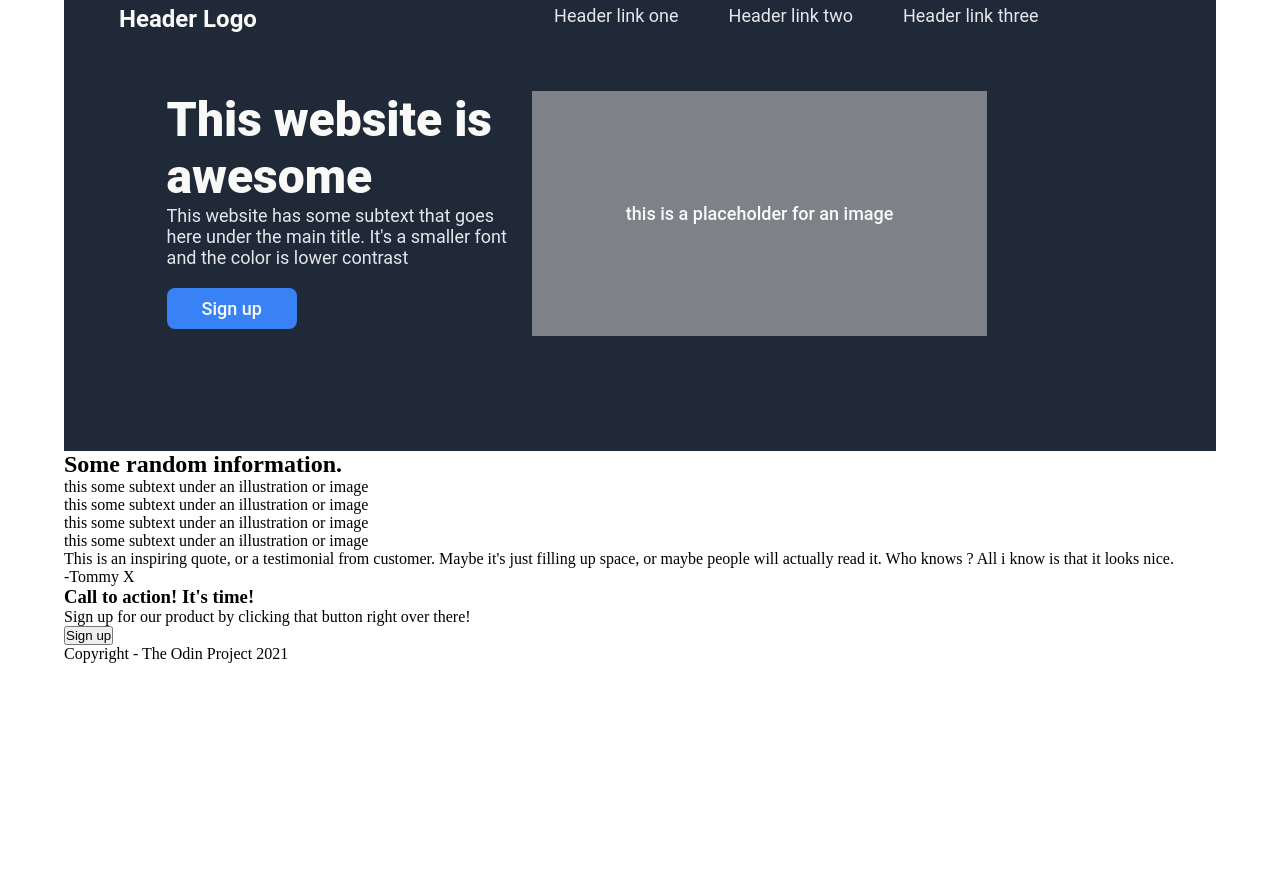
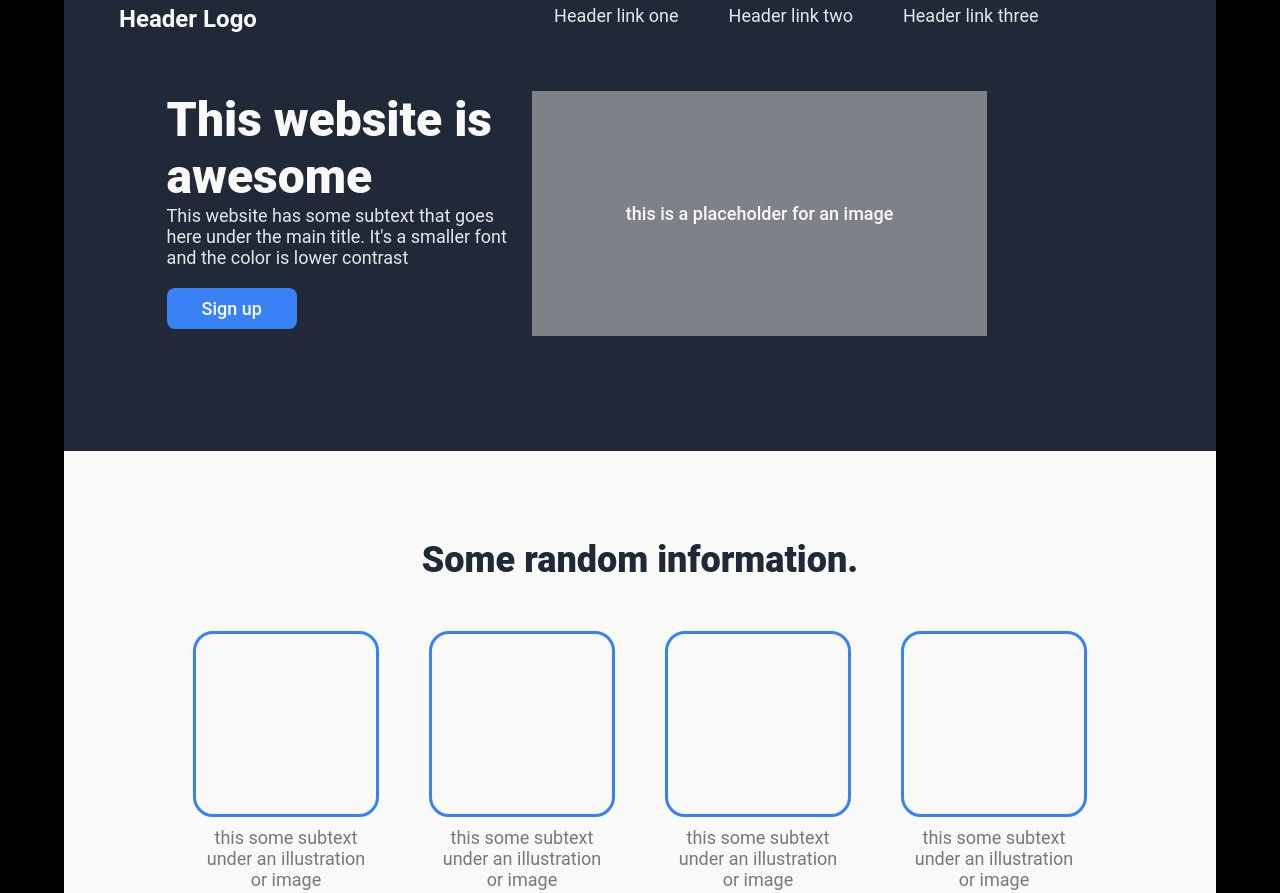
Before and after one commit to ioumar/landing-page, a plain HTML site: page index.html in a window 1280 px wide. Shown: the top 893 px of the page. Before the commit the page ends 800 px from the top, so only its background shows below. Drawn offline with Linux system fonts and the light colour scheme; a web font is replaced by a local one.

Commit message:
Ajout de style dans la section2, 3, 4 et le footer

```diff
--- a/index.html
+++ b/index.html
@@ -38,7 +38,7 @@
             <div class="info">
                 <h2 class="info__title">Some random information.</h2>
 
-                <div class="info__illustation">
+                <div class="info__illustration">
 
                     <div class="info__card">
                         <div class="card__img"></div>
@@ -66,8 +66,8 @@
 
         <section class="page__sectionThree">
             <div class="quote">
-                <p class="quote__text">This is an inspiring quote, or a testimonial from customer. Maybe it's just filling up space, or maybe people will actually read it. Who knows ? All i know is that it looks nice.</p>
-                <span class="quote__author">-Tommy X</span>
+                <p class="quote__text">This is an inspiring quote, or a testimonial from a customer. Maybe it's just filling up space, or maybe people will actually read it. Who knows ? All I know is that it looks nice.</p>
+                <span class="quote__author">-Tommy Xarkovic</span>
             </div>
         </section>
 
@@ -81,7 +81,7 @@
             </div>
         </section>
 
-        <footer>
+        <footer class="footer">
             <p class="footer__copyright">Copyright - The Odin Project 2021</p>
         </footer>
 
--- a/style.css
+++ b/style.css
@@ -13,9 +13,14 @@
     padding: 0;
 }
 
+body{
+    background-color: #000000;
+}
+
 .page{
     width: 90%;
     margin: 0 auto;
+    background-color: #f9faf8;
 }
 
 .page__sectionOne{
@@ -68,7 +73,7 @@
 }
 
 .hero__title{
-    font-family: "roboto", serif;
+    font-family: "Roboto", serif;
     font-size: 48px;
     font-weight: 900;
     color: #f9faf8;
@@ -78,7 +83,7 @@
 .hero__description{
     color: #e5e7eb;
     font-size: 18px;
-    font-family: "roboto", serif;
+    font-family: "Roboto", serif;
 }
 
 .hero__cta{
@@ -86,7 +91,7 @@
     background-color: #3882f6;
     color: #f9faf8;
     font-size: 18px;
-    font-family: "roboto", serif;
+    font-family: "Roboto", serif;
     font-weight: 500;
     padding: 10px 35px;
     border-radius: 8px;
@@ -101,10 +106,157 @@
     height: 245px;
     background-color: #8f9296d8;
     width: 48%;
-    font-family: "roboto", serif;
+    font-family: "Roboto", serif;
     color:#f9faf8;
     font-weight: 500;
     font-size: 18px;
 }
 
 /* Info Styles */
+
+.info{
+    display: flex;
+    flex-direction: column;
+    align-items: center;
+    gap: 50px;
+    padding: 30px;
+    margin: 5% 0;
+}
+
+.info__title{
+    font-size: 36px;
+    font-family: "Roboto", serif;
+    font-weight: 900;
+    color: #1f2937;
+
+}
+
+.info__illustration{
+    display: flex;
+    justify-content: center;
+    width: 50%;
+    gap: 50px;
+
+}
+
+.info__card{
+    display: flex;
+    flex-direction: column;
+    align-items: center;
+    box-sizing: border-box;
+    gap: 10px;
+}
+
+/* Card Styles */
+
+.card__img{
+    height: 180px;
+    width: 180px;
+    border: 3px solid #3882f6;
+    border-radius: 20px;
+}
+
+.card__description{
+    width: 90%;
+    text-align: center;
+    font-size: 18px;
+    font-family: "Roboto", serif;
+    color: #75797e;
+}
+
+/* Quote Styles */
+
+.page__sectionThree{
+    background-color: #e5e7eb;
+    padding: 120px;
+}
+
+.quote{
+    display: flex;
+    flex-direction: column;
+    justify-content: center;
+    align-items: center;
+    width: 90%;
+    padding: 50px;
+}
+
+.quote__text{
+    font-weight: 300;
+    font-size: 36px;
+    font-family: "Roboto", serif;
+    font-style: italic;
+    color: #1f2937b6;
+    width: 80%;
+    margin-bottom: 20px;
+}
+
+.quote__author{
+    display: block;
+    text-align: end;
+    font-weight: 900;
+    font-size: 25px;
+    font-family: "Roboto", serif;
+    width: 70%;
+}
+
+/* SIGNUP STYLES */
+
+.page__sectionFour{
+    padding: 70px;
+
+}
+.signup{
+    display: flex;
+    background-color: #3882f6;
+    justify-content: space-around;
+    align-items: center;
+    color: #f9faf8;
+    width: 80%;
+    padding: 60px;
+    margin: 5% auto;
+    border-radius: 10px;
+}
+
+.signup__left{
+    width: 70%;
+    line-height: 30px;
+}
+
+.signup__title{
+    font-size: 25px;
+    font-family: "Roboto", serif;
+}
+
+.signup__description{
+    font-size: 18px;
+    font-family: "Roboto", serif;
+    color: #d5dae0;
+}
+
+
+.signup__cta{
+    font-size: 20px;
+    padding: 10px 40px;
+    border: 3px solid #ffffff;
+    background-color: #3882f6;
+    color:#ffffff;
+    font-family: "Roboto", serif;
+    border-radius: 10px;
+}
+
+/* FOOTER STYLES */
+
+.footer{
+    display: flex;
+    align-items: center;
+    justify-content: center;
+    background-color: #1f2937;
+    padding: 50px;
+    margin-bottom: 0.5%;
+}
+
+.footer__copyright{
+    color: #ffffff;
+    font-size: 15px;
+    font-family: "Roboto", serif;
+}
```
